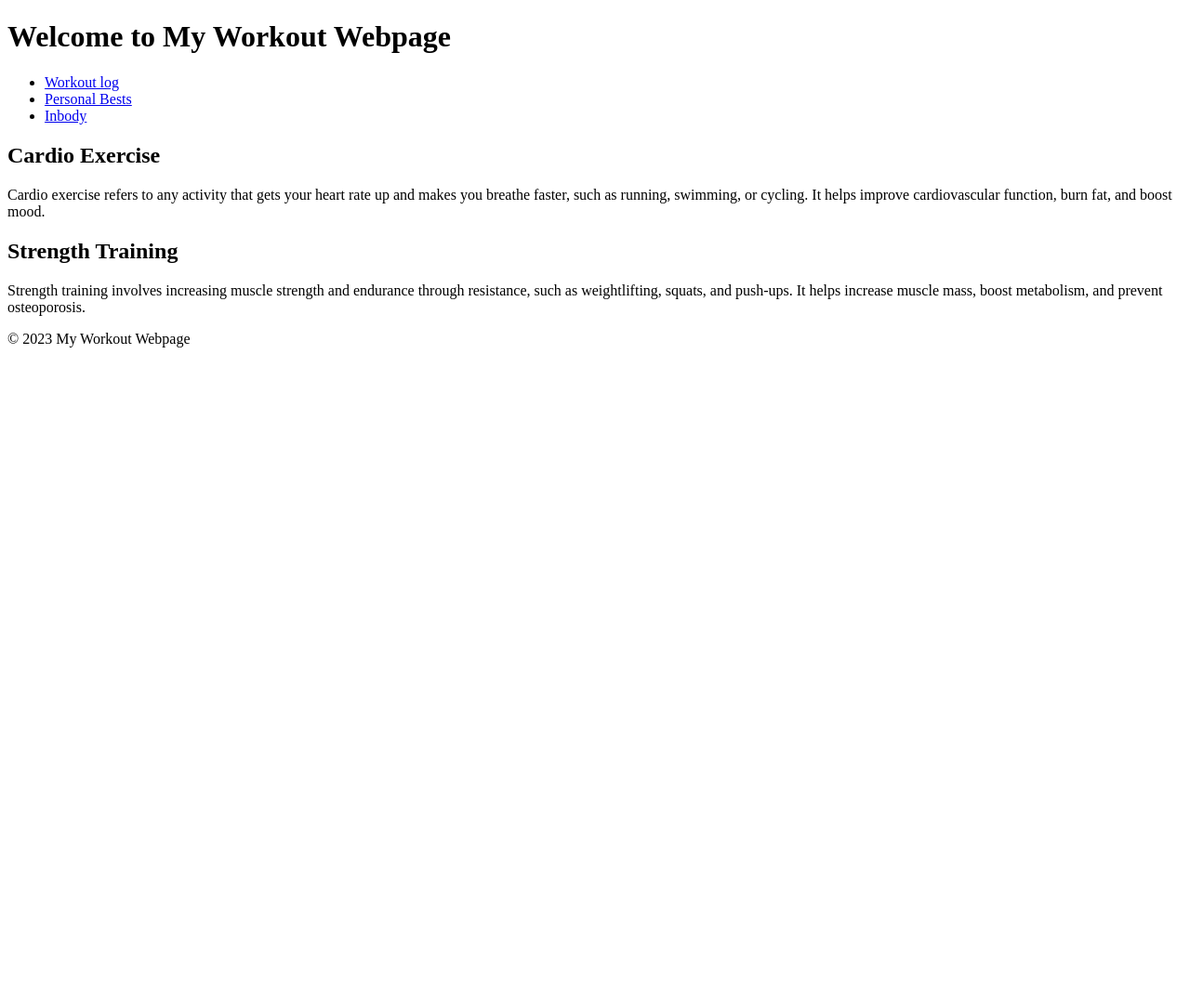
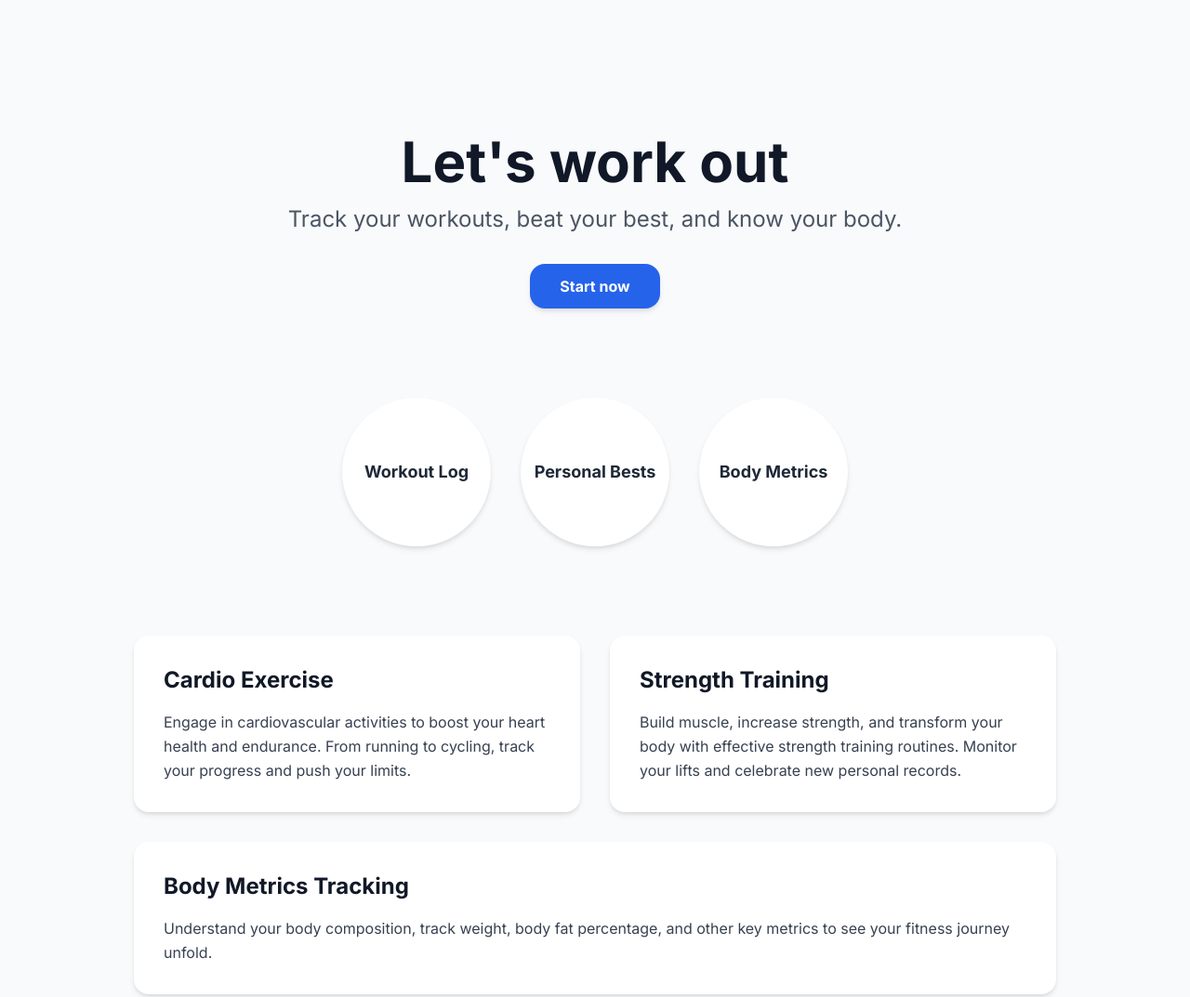
Before and after one commit to Elaine-Chang-0321/workout_web2, a plain HTML site: page index.html in a window 1280 px wide. Shown: the top 1073 px of the page at 93% size. Before the commit the page ends 800 px from the top, so only its background shows below. Drawn offline with nearby package versions, Linux system fonts and the light colour scheme.

Commit message:
feat: redesign homepage with modern UI (hero + 3 circular links)

```diff
--- a/index.html
+++ b/index.html
@@ -3,37 +3,88 @@
 <head>
     <meta charset="UTF-8">
     <meta name="viewport" content="width=device-width, initial-scale=1.0">
-    <title>My Workout Webpage</title>
-    <link rel="stylesheet" href="style.css">
+    <title>Elaine's Workout</title>
+    <!-- Google Fonts -->
+    <link rel="preconnect" href="https://fonts.googleapis.com">
+    <link rel="preconnect" href="https://fonts.gstatic.com" crossorigin>
+    <link href="https://fonts.googleapis.com/css2?family=Inter:wght@400;700&display=swap" rel="stylesheet">
+    <!-- Tailwind CSS CDN -->
+    <link href="https://cdn.jsdelivr.net/npm/tailwindcss@2.2.19/dist/tailwind.min.css" rel="stylesheet">
+    <!-- 內嵌自定義 CSS (如果需要) -->
+    <style>
+        /* 自定義樣式 */
+        .font-inter {
+            font-family: 'Inter', sans-serif;
+        }
+        /* 其他可能需要的自定義樣式，例如 for "Body Metrics" circle button text */
+    </style>
 </head>
-<body>
-    <header>
-        <h1>Welcome to My Workout Webpage</h1>
-    </header>
+<body class="font-inter bg-gray-50 text-gray-800">
+    <div class="container mx-auto px-4 max-w-screen-lg py-8 md:py-12">
 
-    <nav>
-        <ul>
-            <li><a href="#">Workout log</a></li>
-            <li><a href="#">Personal Bests</a></li>
-            <li><a href="#">Inbody</a></li>
-        </ul>
-    </nav>
+        <!-- Hero 區塊 -->
+        <section class="text-center my-16 md:my-24" id="hero">
+            <h1 class="text-5xl md:text-6xl font-bold text-gray-900 leading-tight mb-4">Let's work out</h1>
+            <p class="text-xl md:text-2xl text-gray-600 mb-8 leading-relaxed">Track your workouts, beat your best, and know your body.</p>
+            <a href="#" class="inline-block bg-blue-600 text-white font-bold py-3 px-8 rounded-2xl shadow-md
+                              transition-all duration-200 ease-in-out hover:bg-blue-700 hover:scale-105">
+                Start now
+            </a>
+        </section>
 
-    <main>
-        <div>
-            <h2>Cardio Exercise</h2>
-            <p>Cardio exercise refers to any activity that gets your heart rate up and makes you breathe faster, such as running, swimming, or cycling. It helps improve cardiovascular function, burn fat, and boost mood.</p>
-        </div>
-        <div>
-            <h2>Strength Training</h2>
-            <p>Strength training involves increasing muscle strength and endurance through resistance, such as weightlifting, squats, and push-ups. It helps increase muscle mass, boost metabolism, and prevent osteoporosis.</p>
-        </div>
-    </main>
+        <!-- 三個圓形功能鈕 -->
+        <section class="my-16 md:my-24">
+            <div class="flex flex-col md:flex-row justify-center items-center space-y-8 md:space-y-0 md:space-x-8">
+                <!-- Workout Log -->
+                <a href="#workout-log" class="circle-btn bg-white w-40 h-40 rounded-full flex items-center justify-center text-center
+                                            shadow-md transition-all duration-200 ease-in-out hover:shadow-xl hover:scale-105">
+                    <span class="text-lg font-semibold text-gray-800">Workout Log</span>
+                </a>
+                <!-- Personal Bests -->
+                <a href="#personal-bests" class="circle-btn bg-white w-40 h-40 rounded-full flex items-center justify-center text-center
+                                                shadow-md transition-all duration-200 ease-in-out hover:shadow-xl hover:scale-105">
+                    <span class="text-lg font-semibold text-gray-800">Personal Bests</span>
+                </a>
+                <!-- Body Metrics -->
+                <a href="#body-metrics" class="circle-btn bg-white w-40 h-40 rounded-full flex items-center justify-center text-center
+                                              shadow-md transition-all duration-200 ease-in-out hover:shadow-xl hover:scale-105">
+                    <span class="text-lg font-semibold text-gray-800">Body Metrics</span>
+                </a>
+            </div>
+        </section>
 
-    <footer>
-        <p>© 2023 My Workout Webpage</p>
+        <!-- 兩個介紹段落 (Card 風格) -->
+        <section class="my-16 md:my-24">
+            <div class="grid grid-cols-1 md:grid-cols-2 gap-8">
+                <!-- Cardio Exercise Card -->
+                <div id="workout-log" class="bg-white p-8 rounded-2xl shadow-md">
+                    <h2 class="text-2xl font-bold text-gray-900 mb-4">Cardio Exercise</h2>
+                    <p class="text-gray-700 leading-relaxed">
+                        Engage in cardiovascular activities to boost your heart health and endurance. From running to cycling, track your progress and push your limits.
+                    </p>
+                </div>
+                <!-- Strength Training Card -->
+                <div id="personal-bests" class="bg-white p-8 rounded-2xl shadow-md">
+                    <h2 class="text-2xl font-bold text-gray-900 mb-4">Strength Training</h2>
+                    <p class="text-gray-700 leading-relaxed">
+                        Build muscle, increase strength, and transform your body with effective strength training routines. Monitor your lifts and celebrate new personal records.
+                    </p>
+                </div>
+            </div>
+            <!-- Body Metrics Card (假設第三個介紹段落) -->
+            <div id="body-metrics" class="bg-white p-8 rounded-2xl shadow-md mt-8">
+                <h2 class="text-2xl font-bold text-gray-900 mb-4">Body Metrics Tracking</h2>
+                <p class="text-gray-700 leading-relaxed">
+                        Understand your body composition, track weight, body fat percentage, and other key metrics to see your fitness journey unfold.
+                </p>
+            </div>
+        </section>
+
+    </div>
+
+    <!-- 頁腳 -->
+    <footer class="bg-gray-100 py-8 text-center text-gray-600 text-sm">
+        <p>© 2025 Elaine’s Workout</p>
     </footer>
-
-    <script src="script.js" defer></script>
 </body>
 </html>
```
